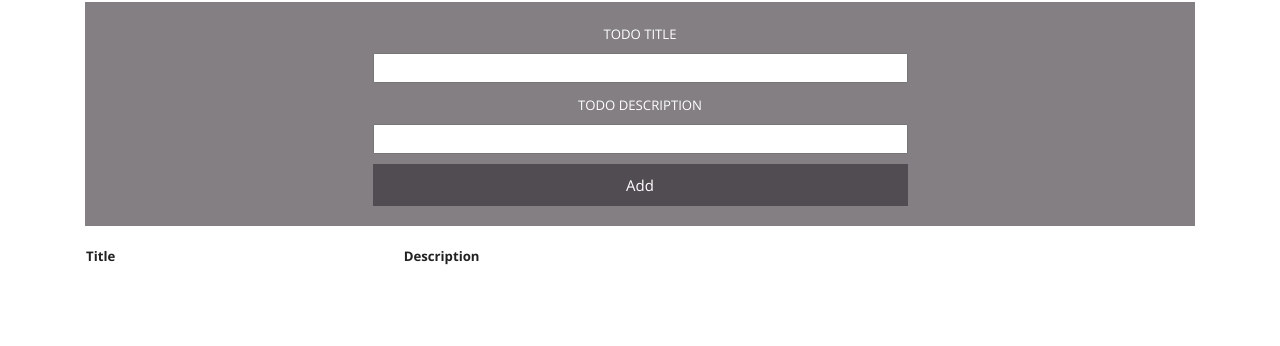
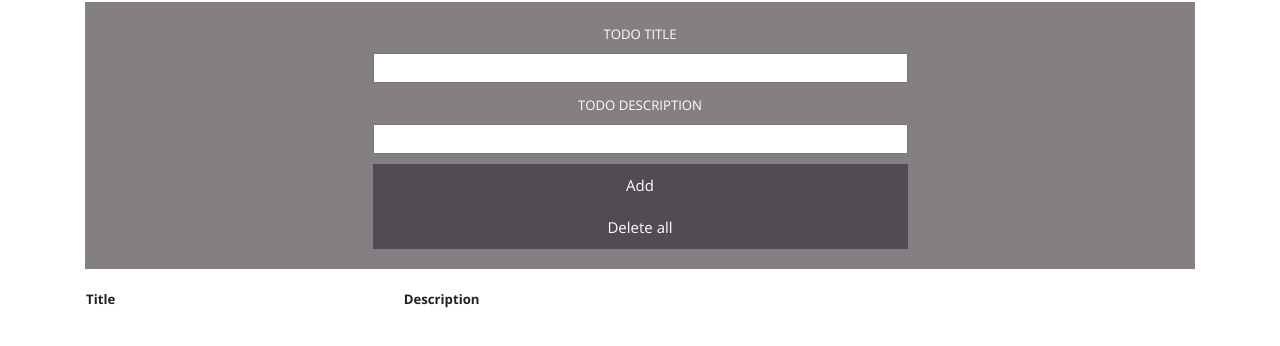
Before and after one commit to bermarte/encapsulation-list-prototype, a plain HTML site: page public/index.html in a window 1280 px wide. Shown: the part 42-388 px from the top of the page. Drawn offline with nearby package versions, Linux system fonts and the light colour scheme.

Commit message:
update index.html

```diff
--- a/public/index.html
+++ b/public/index.html
@@ -5,7 +5,7 @@
     <meta charset='utf-8'>
     <title>ToDoList</title>
 
-  <link rel="stylesheet" href="./css/style.css"/>
+    <link rel="stylesheet" href="./css/style.css" />
     <link rel="stylesheet" href="./css/flexboxgrid.css">
     <link rel="stylesheet" href="./css/fontawesome.css">
     <link rel="stylesheet" href="./css/all.css">
@@ -27,13 +27,14 @@
                     <form>
                         <div>
                             <label for="title">Todo Title</label><br />
-            <input type="text" id="title" maxlength="60"/>
+                            <input type="text" id="title" maxlength="60" />
                         </div>
                         <div>
                             <label for="description">Todo Description</label><br />
-            <input type="text" id="description" maxlength="60"/>
+                            <input type="text" id="description" maxlength="60" />
                         </div>
                         <button type="submit" name="button">Add</button>
+                        <button type="submit" name="button" class="delete">Delete all</button>
                     </form>
                     <div class="row center-xs center-sm center-md center-lg">
                         <div class="col-xs-12 col-sm-12 col-md-12 col-lg-12">
```
Lines whose indentation alone changed are shown as unchanged.
